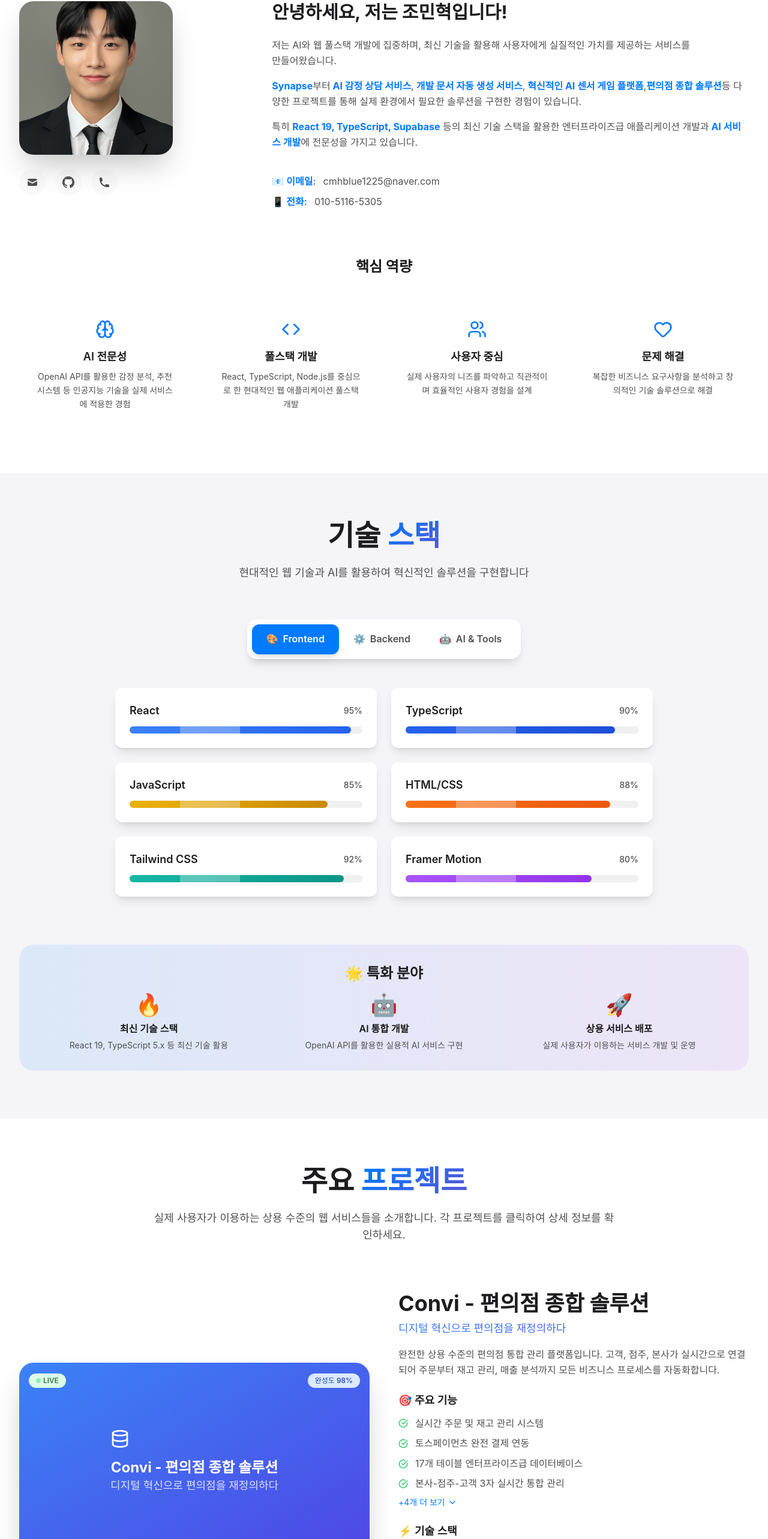
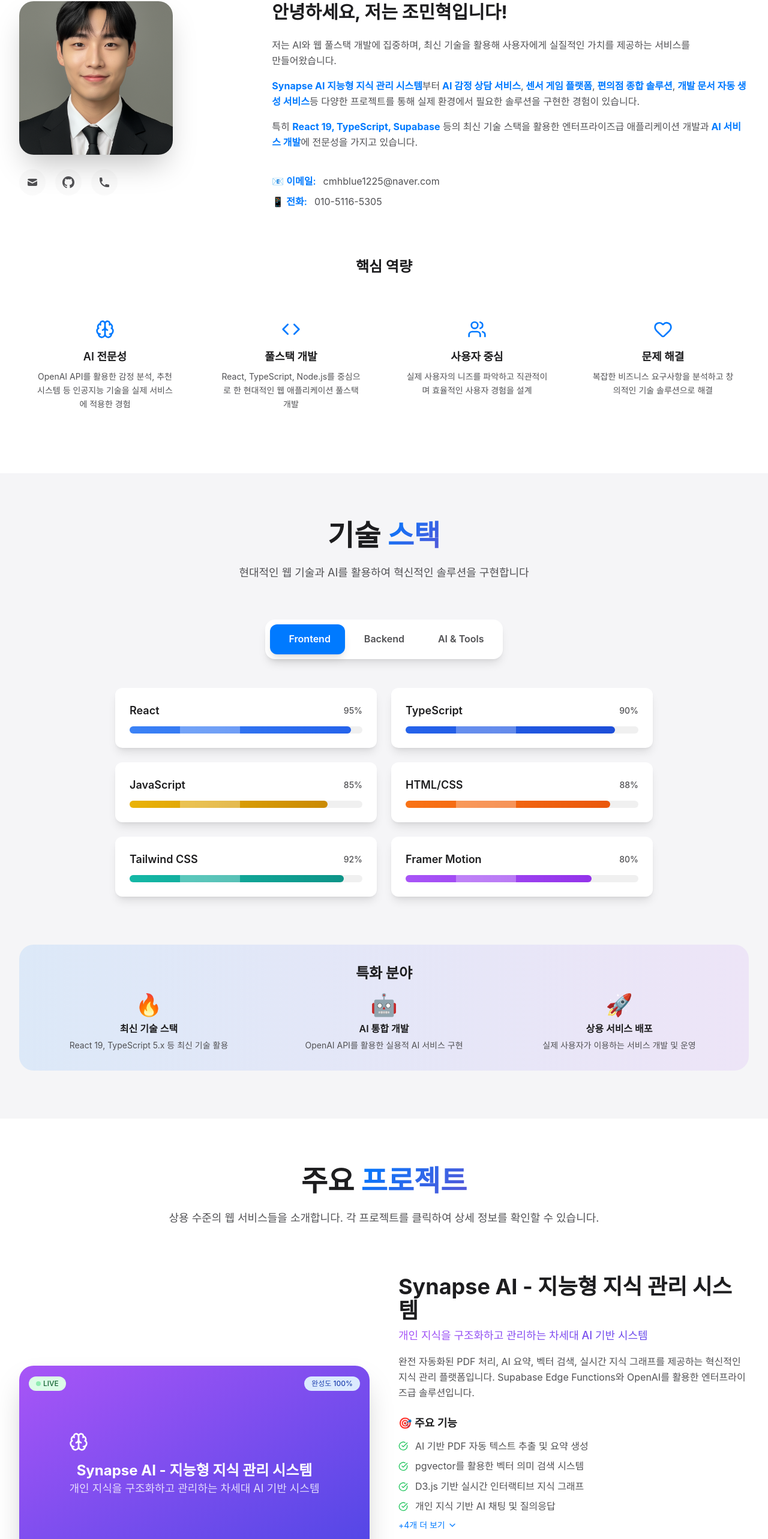
Before and after one commit to cmhblue1225/portfolio, a React (Vite) app: page / in a window 1280 px wide. Shown: the part 1042-3608 px from the top of the page at 60% size. Built offline with nearby package versions, Linux system fonts and the light colour scheme.

Commit message:
add synapse

```diff
--- a/src/components/About.tsx
+++ b/src/components/About.tsx
@@ -128,11 +128,11 @@ const About = () => {
               </p>
 
               <p>
-                <strong className="text-apple-blue">Synapse</strong>부터
+                <strong className="text-apple-blue">Synapse AI 지능형 지식 관리 시스템</strong>부터
                 <strong className="text-apple-blue"> AI 감정 상담 서비스</strong>,
-                <strong className="text-apple-blue"> 개발 문서 자동 생성 서비스</strong>,
-                <strong className="text-apple-blue"> 혁신적인 AI 센서 게임 플랫폼</strong>,
-                <strong className="text-apple-blue">편의점 종합 솔루션</strong>등 다양한
+                <strong className="text-apple-blue"> 센서 게임 플랫폼</strong>,
+                <strong className="text-apple-blue"> 편의점 종합 솔루션</strong>,
+                <strong className="text-apple-blue"> 개발 문서 자동 생성 서비스</strong>등 다양한
                 프로젝트를 통해 실제 환경에서 필요한 솔루션을 구현한 경험이 있습니다.
               </p>
 
--- a/src/components/Projects.tsx
+++ b/src/components/Projects.tsx
@@ -66,6 +66,71 @@ const Projects = () => {
   const projects: Project[] = [
     {
       id: 1,
+      title: 'Synapse AI - 지능형 지식 관리 시스템',
+      subtitle: '개인 지식을 구조화하고 관리하는 차세대 AI 기반 시스템',
+      description: '완전 자동화된 PDF 처리, AI 요약, 벡터 검색, 실시간 지식 그래프를 제공하는 혁신적인 지식 관리 플랫폼입니다. Supabase Edge Functions와 OpenAI를 활용한 엔터프라이즈급 솔루션입니다.',
+      image: '/api/placeholder/800/500',
+      category: 'AI 서비스, 지식 관리',
+      period: '2025.09 - 현재',
+      team: '개인 프로젝트',
+      technologies: ['React 19', 'TypeScript', 'Supabase', 'OpenAI API', 'pgvector', 'D3.js', 'TailwindCSS', 'Vite', 'Netlify'],
+      features: [
+        'AI 기반 PDF 자동 텍스트 추출 및 요약 생성',
+        'pgvector를 활용한 벡터 의미 검색 시스템',
+        'D3.js 기반 실시간 인터랙티브 지식 그래프',
+        '개인 지식 기반 AI 채팅 및 질의응답',
+        'Supabase Edge Functions 서버사이드 처리',
+        'Row Level Security 엔터프라이즈급 보안',
+        '실시간 데이터 동기화 및 협업 지원',
+        '완전 자동화된 지식 관리 워크플로우'
+      ],
+      achievements: [
+        {
+          title: '혁신적 AI 통합 시스템 구축',
+          description: 'OpenAI GPT-4o-mini와 임베딩 모델을 활용한 완전 자동화 지식 처리 시스템 구현'
+        },
+        {
+          title: '엔터프라이즈급 아키텍처 설계',
+          description: 'Supabase + pgvector를 활용한 확장 가능한 서버리스 백엔드 아키텍처 구축'
+        },
+        {
+          title: '프로덕션 배포 및 운영',
+          description: 'Netlify를 통한 실제 서비스 배포 완료 및 라이브 운영 중'
+        }
+      ],
+      troubleshooting: [
+        {
+          problem: 'PDF 클라이언트 사이드 처리의 CSP 제약 문제',
+          solution: 'Supabase Edge Functions를 활용한 서버사이드 PDF 텍스트 추출 시스템 구현',
+          impact: '안정적이고 확장 가능한 PDF 처리 아키텍처 완성'
+        },
+        {
+          problem: '대용량 벡터 데이터의 검색 성능 최적화',
+          solution: 'pgvector 인덱스 최적화 및 하이브리드 검색 알고리즘 구현',
+          impact: '의미 검색 정확도 및 속도 향상'
+        },
+        {
+          problem: 'OpenAI API 비용 최적화 및 응답 속도 개선',
+          solution: '텍스트 청킹, 캐싱 전략, 효율적 모델 선택으로 비용 및 성능 최적화',
+          impact: 'API 호출 비용 절감 및 사용자 경험 향상'
+        }
+      ],
+      metrics: {
+        completionRate: '100%',
+        codeLines: '15,000+',
+        testCoverage: '85%',
+        buildTime: '2min'
+      },
+      completionRate: '100%',
+      deployUrl: 'https://synapse-doc.netlify.app',
+      githubUrl: 'https://github.com/cmhblue1225/synapse-supabase',
+      status: 'LIVE',
+      color: 'from-purple-500 to-indigo-600',
+      icon: <Brain className="w-8 h-8" />,
+      featured: true
+    },
+    {
+      id: 2,
       title: 'Convi - 편의점 종합 솔루션',
       subtitle: '디지털 혁신으로 편의점을 재정의하다',
       description: '완전한 상용 수준의 편의점 통합 관리 플랫폼입니다. 고객, 점주, 본사가 실시간으로 연결되어 주문부터 재고 관리, 매출 분석까지 모든 비즈니스 프로세스를 자동화합니다.',
@@ -131,7 +196,7 @@ const Projects = () => {
       featured: true
     },
     {
-      id: 2,
+      id: 3,
       title: 'NewMind - 감정 AI 상담 서비스',
       subtitle: '감정을 이해하는 인공지능 상담사',
       description: 'OpenAI GPT API를 활용한 감정 분석 및 AI 상담 서비스입니다. 사용자의 일기를 분석하여 감정 상태를 파악하고, 일기를 기반으로 상담 및 맞춤형 피드백과 Spotify 음악 추천을 제공합니다.',
@@ -194,7 +259,7 @@ const Projects = () => {
       featured: true
     },
     {
-      id: 3,
+      id: 4,
       title: 'Sensor Game Hub - 센서 게임 플랫폼',
       subtitle: '새로운 게임 경험의 창조',
       description: '모바일 센서를 활용한 혁신적인 게임 플랫폼입니다. QR 코드로 간편하게 연결하고, 기울이기와 회전으로 다양한 게임을 즐길 수 있는 멀티플레이어 지원 게임 허브입니다.',
@@ -260,7 +325,7 @@ const Projects = () => {
       featured: true
     },
     {
-      id: 4,
+      id: 5,
       title: 'ReviseAI - AI 코드 리뷰 도구',
       subtitle: 'AI가 제안하는 더 나은 코드',
       description: 'OpenAI API를 활용한 자동 코드 리뷰 및 최적화 제안 도구입니다. 코드 품질 향상과 베스트 프랙티스 준수를 위한 AI 어시스턴트 역할을 합니다.',
@@ -320,7 +385,7 @@ const Projects = () => {
       featured: false
     },
     {
-      id: 5,
+      id: 6,
       title: 'AI Doc Generator - 문서 자동 생성',
       subtitle: '개발자를 위한 스마트 문서 도구',
       description: 'Next.js와 AI를 결합한 개발 문서 자동 생성 도구입니다. 코드 주석과 구조를 분석하여 API 문서, README, 기술 명세서를 자동으로 생성합니다.',
@@ -677,7 +742,7 @@ const Projects = () => {
             주요 <span className="text-gradient-apple">프로젝트</span>
           </h2>
           <p className="text-lg text-apple-gray-600 dark:text-apple-gray-300 max-w-3xl mx-auto">
-            실제 사용자가 이용하는 상용 수준의 웹 서비스들을 소개합니다. 각 프로젝트를 클릭하여 상세 정보를 확인하세요.
+            상용 수준의 웹 서비스들을 소개합니다. 각 프로젝트를 클릭하여 상세 정보를 확인할 수 있습니다.
           </p>
         </motion.div>
 
--- a/src/components/Skills.tsx
+++ b/src/components/Skills.tsx
@@ -7,7 +7,7 @@ const Skills = () => {
   const skillCategories = {
     frontend: {
       title: 'Frontend',
-      icon: '🎨',
+      icon: '',
       skills: [
         { name: 'React', level: 95, color: 'from-blue-500 to-blue-600' },
         { name: 'TypeScript', level: 90, color: 'from-blue-600 to-blue-700' },
@@ -19,7 +19,7 @@ const Skills = () => {
     },
     backend: {
       title: 'Backend',
-      icon: '⚙️',
+      icon: '',
       skills: [
         { name: 'Node.js', level: 85, color: 'from-green-500 to-green-600' },
         { name: 'Express.js', level: 80, color: 'from-gray-600 to-gray-700' },
@@ -31,7 +31,7 @@ const Skills = () => {
     },
     ai: {
       title: 'AI & Tools',
-      icon: '🤖',
+      icon: '',
       skills: [
         { name: 'OpenAI API', level: 88, color: 'from-cyan-500 to-cyan-600' },
         { name: 'ChatGPT Integration', level: 85, color: 'from-green-600 to-green-700' },
@@ -165,7 +165,7 @@ const Skills = () => {
         >
           <div className="bg-gradient-to-r from-apple-blue/10 to-purple-500/10 dark:from-apple-blue/20 dark:to-purple-500/20 rounded-3xl p-8">
             <h3 className="text-2xl font-bold text-apple-dark dark:text-white mb-4">
-              🌟 특화 분야
+              특화 분야
             </h3>
             <div className="grid grid-cols-1 md:grid-cols-3 gap-6 text-center">
               <div>
```
Also changed, not shown: 1 other file (tests, documents, lock files or other folders).
